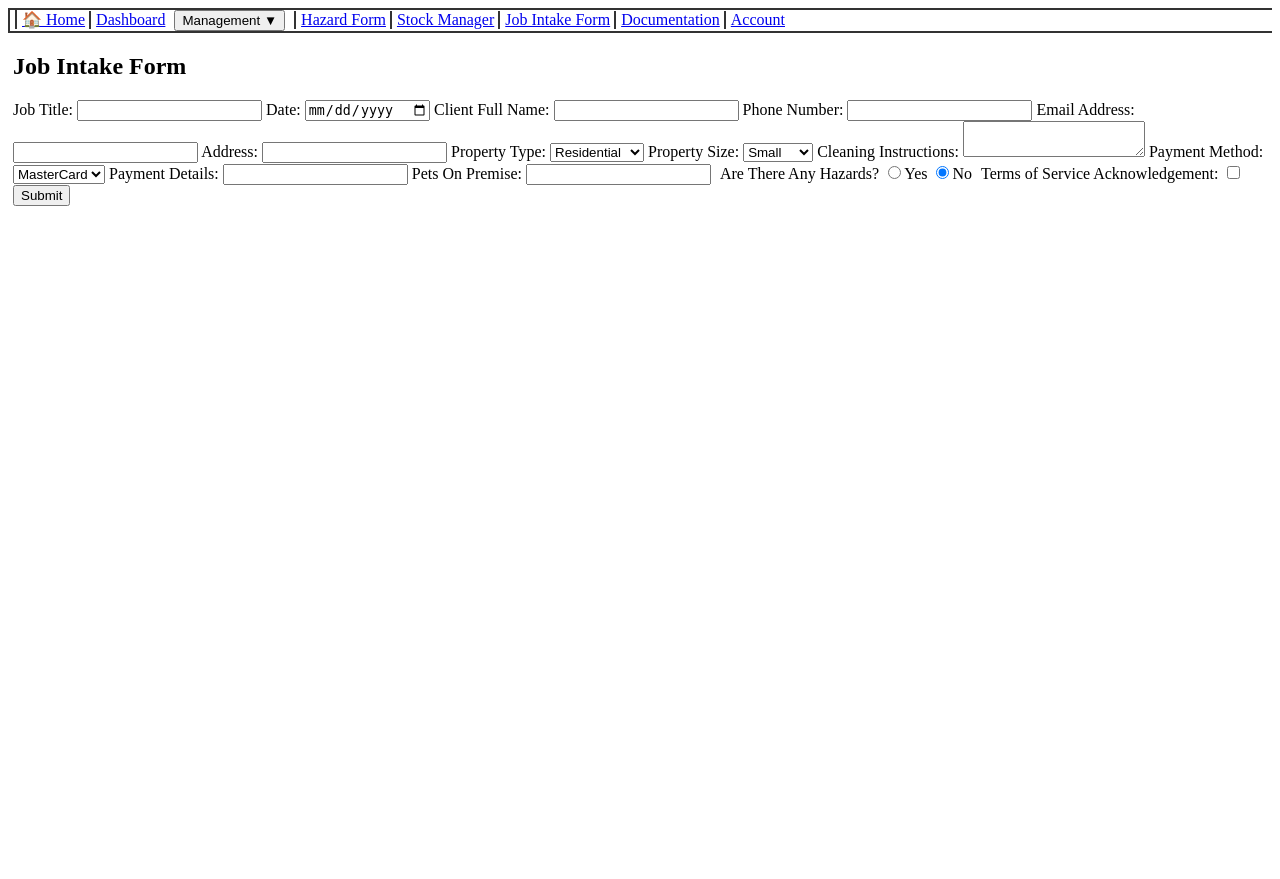
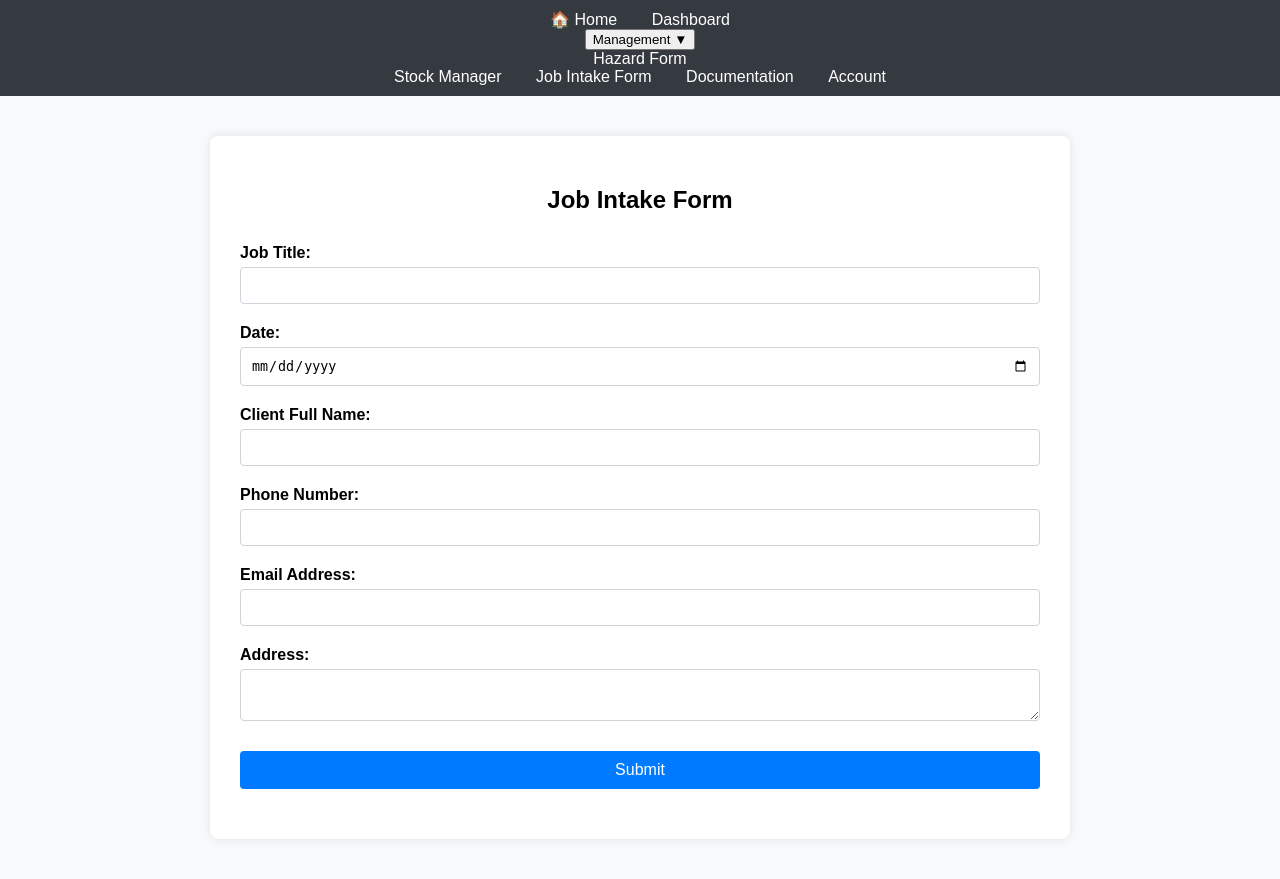
Before and after one commit to Seth-Gers-2002/Uni_Group_project_website, a Flask app: page /job_intake in a window 1280 px wide. Before the commit the page ends 206 px from the top, so only its background shows below. Run offline with Flask 3, Linux system fonts and the light colour scheme.

Commit message:
feat(ui): Update Job Intake Form UI to match wireframe
- Adjusted layout using a centered container with shadow and rounded corners.
- Styled form groups for clarity with modern input and button styling.
- Added flash message styling for error and success notifications.
- Updated navigation to maintain a consistent look across pages.

```diff
--- a/my_app_directory/routes/job_intake.py
+++ b/my_app_directory/routes/job_intake.py
@@ -1,43 +1,39 @@
-# routes/job_intake.py
-
 from flask import Blueprint, render_template, request, redirect, url_for, flash
 
+# Define Blueprint before using it
 job_bp = Blueprint('job', __name__)
 
 @job_bp.route('/job_intake', methods=['GET', 'POST'])
 def job_intake():
-    if request.method == 'POST':
-        # Retrieve form data
+    if request.method == 'POST':  # Only validate on form submission
         job_title = request.form.get('job_title')
         date = request.form.get('date')
         client_name = request.form.get('client_name')
         phone_number = request.form.get('phone_number')
         email = request.form.get('email')
         address = request.form.get('address')
-        # ... retrieve any other fields as needed
 
-        # Basic validation for required fields
+        # Validation
         errors = []
         if not job_title:
             errors.append("Job title is required.")
+        if not date:
+            errors.append("Date is required.")
         if not client_name:
             errors.append("Client full name is required.")
-        if not phone_number:
-            errors.append("Phone number is required.")
-        if not email:
-            errors.append("Email address is required.")
+        if not phone_number or not phone_number.isdigit() or len(phone_number) != 10:
+            errors.append("Phone number must be exactly 10 digits.")
+        if not email or "@" not in email:
+            errors.append("A valid email address is required.")
         if not address:
             errors.append("Address is required.")
 
-        # If errors exist, flash them and re-render the form with previously entered values
         if errors:
             for error in errors:
                 flash(error, "error")
-            return render_template('job_intake.html', form=request.form)
-        else:
-            # Placeholder for saving to the database in a future commit
-            flash("Job intake submitted successfully!", "success")
-            return redirect(url_for('job.job_intake'))
+            return render_template('job_intake.html', form=request.form)  # Retain entered values
 
-    # GET request renders an empty form
-    return render_template('job_intake.html')
+        flash("Job successfully submitted!", "success")
+        return redirect(url_for('job.job_intake'))  # Redirect after success
+
+    return render_template('job_intake.html', form={})  # Render form on GET request
--- a/my_app_directory/static/styles.css
+++ b/my_app_directory/static/styles.css
@@ -1,43 +1,94 @@
-/* A simple grid for the four big action buttons */
-.stock-grid {
-  display: grid;
-  grid-template-columns: repeat(2, 1fr);
-  gap: 20px; /* spacing between cards */
-  max-width: 800px;
-  margin: 0 auto; /* center the grid */
-  padding: 20px;
+/* General styling */
+body {
+  font-family: Arial, sans-serif;
+  background-color: #f8f9fa;
+  margin: 0;
+  padding: 0;
 }
 
-.stock-card {
-  border: 1px solid #ccc;
+/* Navigation styling */
+nav {
+  background-color: #343a40;
+  color: white;
+  padding: 10px;
   text-align: center;
-  padding: 30px 20px;
-  transition: box-shadow 0.2s ease;
-  border-radius: 6px;
-  background-color: #f9f9f9;
 }
 
-.stock-card:hover {
-  box-shadow: 0 0 8px rgba(0, 0, 0, 0.2);
+nav a {
+  color: white;
+  text-decoration: none;
+  margin: 0 15px;
 }
 
-.stock-card a {
-  text-decoration: none;
-  color: inherit; /* keep text color consistent */
+/* Container for the form */
+.container {
+  max-width: 800px;
+  margin: 40px auto;
+  background-color: white;
+  padding: 30px;
+  box-shadow: 0 0 10px rgba(0, 0, 0, 0.1);
+  border-radius: 8px;
+}
+
+/* Form header */
+h2 {
+  text-align: center;
+  margin-bottom: 30px;
+}
+
+/* Form groups styling */
+.form-group {
   display: flex;
   flex-direction: column;
-  align-items: center;
+  margin-bottom: 20px;
 }
 
-.stock-icon {
+.form-group label {
+  margin-bottom: 5px;
+  font-weight: bold;
+}
+
+.form-group input,
+.form-group textarea {
+  padding: 10px;
+  border: 1px solid #ced4da;
+  border-radius: 4px;
+}
+
+.form-group button {
+  background-color: #007bff;
+  border: none;
+  color: white;
+  padding: 10px 20px;
+  font-size: 16px;
+  cursor: pointer;
+  border-radius: 4px;
+  margin-top: 10px;
+}
+
+.form-group button:hover {
+  background-color: #0056b3;
+}
+
+/* Flash messages styling */
+.flash-container {
+  margin-bottom: 20px;
+}
+
+.flash-message.error {
+  color: #721c24;
+  background-color: #f8d7da;
+  padding: 10px;
+  border: 1px solid #f5c6cb;
+  border-radius: 4px;
   margin-bottom: 10px;
 }
 
-.stock-icon i {
-  color: #333; /* icon color, adjust as needed */
+.flash-message.success {
+  color: #155724;
+  background-color: #d4edda;
+  padding: 10px;
+  border: 1px solid #c3e6cb;
+  border-radius: 4px;
+  margin-bottom: 10px;
 }
-
-.stock-label {
-  font-size: 1.2em;
-  font-weight: bold;
-}
--- a/my_app_directory/templates/job_intake.html
+++ b/my_app_directory/templates/job_intake.html
@@ -1,69 +1,76 @@
-{% extends "base.html" %}
-{% block title %}Job Intake Form{% endblock %}
+<!DOCTYPE html>
+<html lang="en">
+<head>
+  <meta charset="UTF-8">
+  <title>{% block title %}Job Intake Form{% endblock %}</title>
+  <link rel="stylesheet" href="{{ url_for('static', filename='styles.css') }}">
+</head>
+<body>
+  <nav>
+    <a href="{{ url_for('index') }}">🏠 Home</a>
+    <a href="{{ url_for('index') }}">Dashboard</a>
+    <div class="dropdown">
+      <button class="dropbtn">Management ▼</button>
+      <div class="dropdown-content">
+        <a href="{{ url_for('hazard_management.hazard_form') }}">Hazard Form</a>
+      </div>
+    </div>
+    <a href="{{ url_for('inventory.inventory_dashboard') }}">Stock Manager</a>
+    <a href="{{ url_for('job.job_intake') }}">Job Intake Form</a>
+    <a href="#">Documentation</a>
+    <a href="#">Account</a>
+  </nav>
 
-{% block content %}
-<h2>Job Intake Form</h2>
-<form action="{{ url_for('job.job_intake') }}" method="POST">
-    <!-- Left Column -->
-    <label for="job_title">Job Title:</label>
-    <input type="text" id="job_title" name="job_title">
+  <div class="container">
+    <h2>Job Intake Form</h2>
 
-    <label for="date">Date:</label>
-    <input type="date" id="date" name="date">
+    <!-- Display flashed messages -->
+    {% with messages = get_flashed_messages(with_categories=true) %}
+      {% if messages %}
+        <div class="flash-container">
+          {% for category, message in messages %}
+            <div class="flash-message {{ category }}">{{ message }}</div>
+          {% endfor %}
+        </div>
+      {% endif %}
+    {% endwith %}
 
-    <label for="client_name">Client Full Name:</label>
-    <input type="text" id="client_name" name="client_name">
+    <!-- Job Intake Form -->
+    <form id="jobIntakeForm" method="POST" action="{{ url_for('job.job_intake') }}">
+      <div class="form-group">
+        <label for="job_title">Job Title:</label>
+        <input type="text" id="job_title" name="job_title" value="{{ form.job_title if form else '' }}" required>
+      </div>
 
-    <label for="phone_number">Phone Number:</label>
-    <input type="tel" id="phone_number" name="phone_number">
+      <div class="form-group">
+        <label for="date">Date:</label>
+        <input type="date" id="date" name="date" value="{{ form.date if form else '' }}" required>
+      </div>
 
-    <label for="email">Email Address:</label>
-    <input type="email" id="email" name="email">
+      <div class="form-group">
+        <label for="client_name">Client Full Name:</label>
+        <input type="text" id="client_name" name="client_name" value="{{ form.client_name if form else '' }}" required>
+      </div>
 
-    <label for="address">Address:</label>
-    <input type="text" id="address" name="address">
+      <div class="form-group">
+        <label for="phone_number">Phone Number:</label>
+        <input type="tel" id="phone_number" name="phone_number" value="{{ form.phone_number if form else '' }}" pattern="[0-9]{10}" title="Enter a 10-digit phone number" required>
+      </div>
 
-    <label for="property_type">Property Type:</label>
-    <select id="property_type" name="property_type">
-        <option value="residential">Residential</option>
-        <option value="commercial">Commercial</option>
-    </select>
+      <div class="form-group">
+        <label for="email">Email Address:</label>
+        <input type="email" id="email" name="email" value="{{ form.email if form else '' }}" required>
+      </div>
 
-    <label for="property_size">Property Size:</label>
-    <select id="property_size" name="property_size">
-        <option value="small">Small</option>
-        <option value="medium">Medium</option>
-        <option value="large">Large</option>
-    </select>
+      <div class="form-group">
+        <label for="address">Address:</label>
+        <textarea id="address" name="address" required>{{ form.address if form else '' }}</textarea>
+      </div>
 
-    <!-- Right Column -->
-    <label for="cleaning_instructions">Cleaning Instructions:</label>
-    <textarea id="cleaning_instructions" name="cleaning_instructions"></textarea>
-
-    <label for="payment_method">Payment Method:</label>
-    <select id="payment_method" name="payment_method">
-        <option value="mastercard">MasterCard</option>
-        <option value="visa">Visa</option>
-        <option value="paypal">PayPal</option>
-    </select>
-
-    <label for="payment_details">Payment Details:</label>
-    <input type="text" id="payment_details" name="payment_details">
-
-    <label for="pets_on_premise">Pets On Premise:</label>
-    <input type="text" id="pets_on_premise" name="pets_on_premise">
-
-    <div>
-        <span>Are There Any Hazards?</span>
-        <label><input type="radio" name="hazards" value="yes">Yes</label>
-        <label><input type="radio" name="hazards" value="no" checked>No</label>
-    </div>
-
-    <div>
-        <label for="tos_ack">Terms of Service Acknowledgement:</label>
-        <input type="checkbox" id="tos_ack" name="tos_ack">
-    </div>
-
-    <button type="submit">Submit</button>
-</form>
-{% endblock %}
+      <div class="form-group">
+        <button type="submit">Submit</button>
+      </div>
+    </form>
+  </div>
+</body>
+</html>
```
